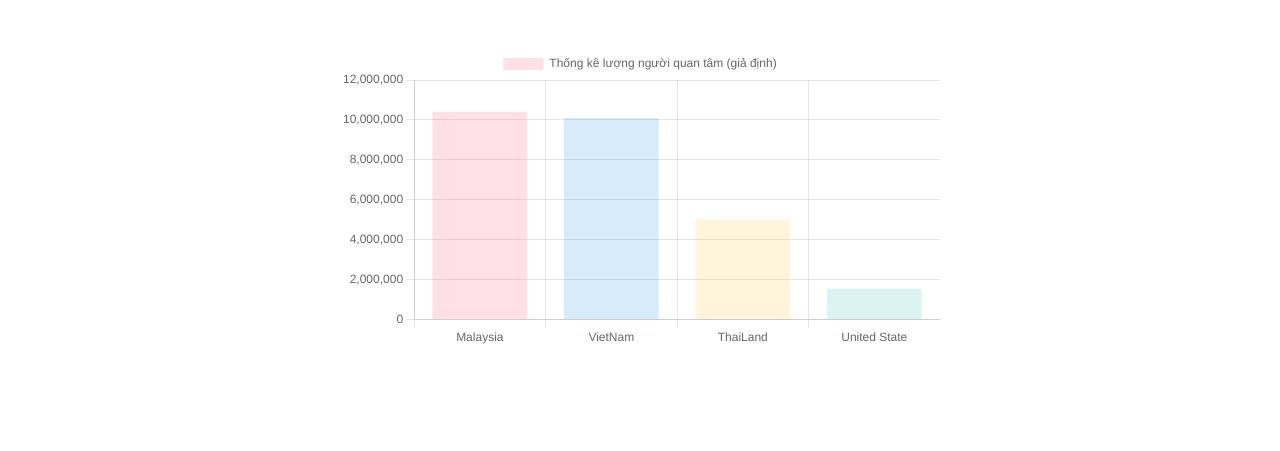
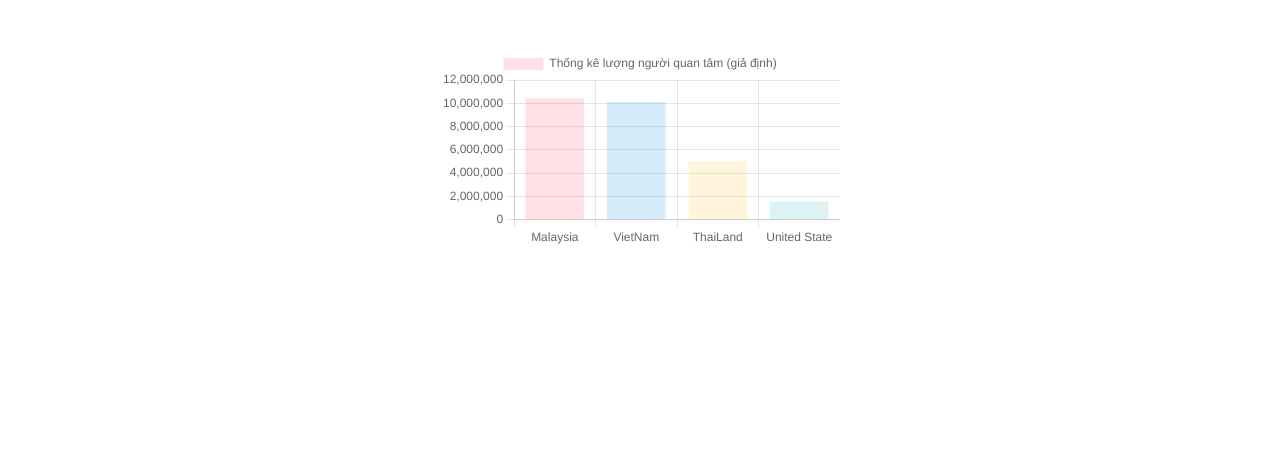
Before and after one commit to ryzen30xx/HTML, a website: page Week6/index.html in a window 1280 px wide. Shown: the part 318-769 px from the top of the page. Drawn offline with nearby package versions, Linux system fonts and the light colour scheme; files that its build step writes are made by us from their sources.

Commit message:
cập nhật lại 1 chút thôi

```diff
--- a/Week6/style.css
+++ b/Week6/style.css
@@ -33,8 +33,8 @@ h1 {
 
 
 #chart {
-  width: 600px;
-  height: 400px;
+  width: 400px;
+  height: 200px;
   margin: 0 auto;
 }
 
```
